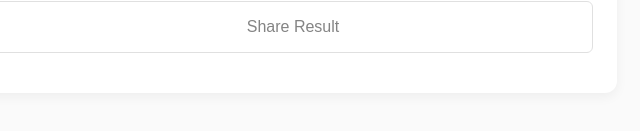
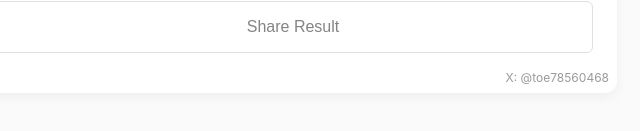
Before and after one commit to k33-dev/role-randomizer, a plain HTML site: page index.html in a window 1280 px wide. Shown: the part 519-650 px from the top of the page, 347-987 px from the left. Drawn offline with Linux system fonts and the light colour scheme.

Commit message:
フッターにXアカウントID（@toe78560468）を追加

```diff
--- a/index.html
+++ b/index.html
@@ -16,7 +16,7 @@
 
   <style>
     body { font-family:-apple-system, BlinkMacSystemFont, 'Segoe UI', Roboto, sans-serif; background:#fafafa; margin:0; padding:0; color:#333; }
-    .container { max-width:600px; width:90%; margin:2rem auto; background:#fff; padding:1.5rem; border-radius:12px; box-shadow:0 4px 12px rgba(0,0,0,0.05); }
+    .container { position:relative; max-width:600px; width:90%; margin:2rem auto; background:#fff; padding:1.5rem; border-radius:12px; box-shadow:0 4px 12px rgba(0,0,0,0.05); }
     .header { display:flex; align-items:center; justify-content:center; gap:0.5rem; margin-bottom:1.5rem; }
     h1 { margin:0; font-size:1.75rem; font-weight:500; text-align:center; }
     button { cursor:pointer; border:none; border-radius:6px; transition:background .2s; }
@@ -42,6 +42,7 @@
     input[type=text]:focus { border-color:#bbb; }
     .result { margin-top:1rem; }
     .role-assignment { padding:0.75rem 0; border-bottom:1px solid #e0e0e0; font-size:1.1rem; min-height:1.5em; }
+    .footer-x { position:absolute; bottom:0.5rem; right:0.5rem; font-size:0.75rem; color:#999; }
   </style>
 </head>
 <body>
@@ -52,8 +53,8 @@
       <button class="game-btn active" data-game="lol">League of Legends</button>
       <button class="game-btn" data-game="valorant">Valorant</button>
       <button class="game-btn" data-game="overwatch">Overwatch</button>
-      <button class="game-btn" data-game="dota2">Dota 2</button>
-      <button class="game-btn" data-game="r6">Rainbow Six Siege</button>
+      <button class="game-btn" data-game="dota2">Dota 2</button>
+      <button class="game-btn" data-game="r6">Rainbow Six Siege</button>
     </div>
   </div>
   <div class="overlay" id="overlay"></div>
@@ -66,6 +67,7 @@
     <button id="randomizeBtn">Randomize Roles</button>
     <button id="shareBtn" disabled>Share Result</button>
     <div class="result" id="result"></div>
+    <div class="footer-x">X: @toe78560468</div>
   </div>
   <script>
     const games = {
```
